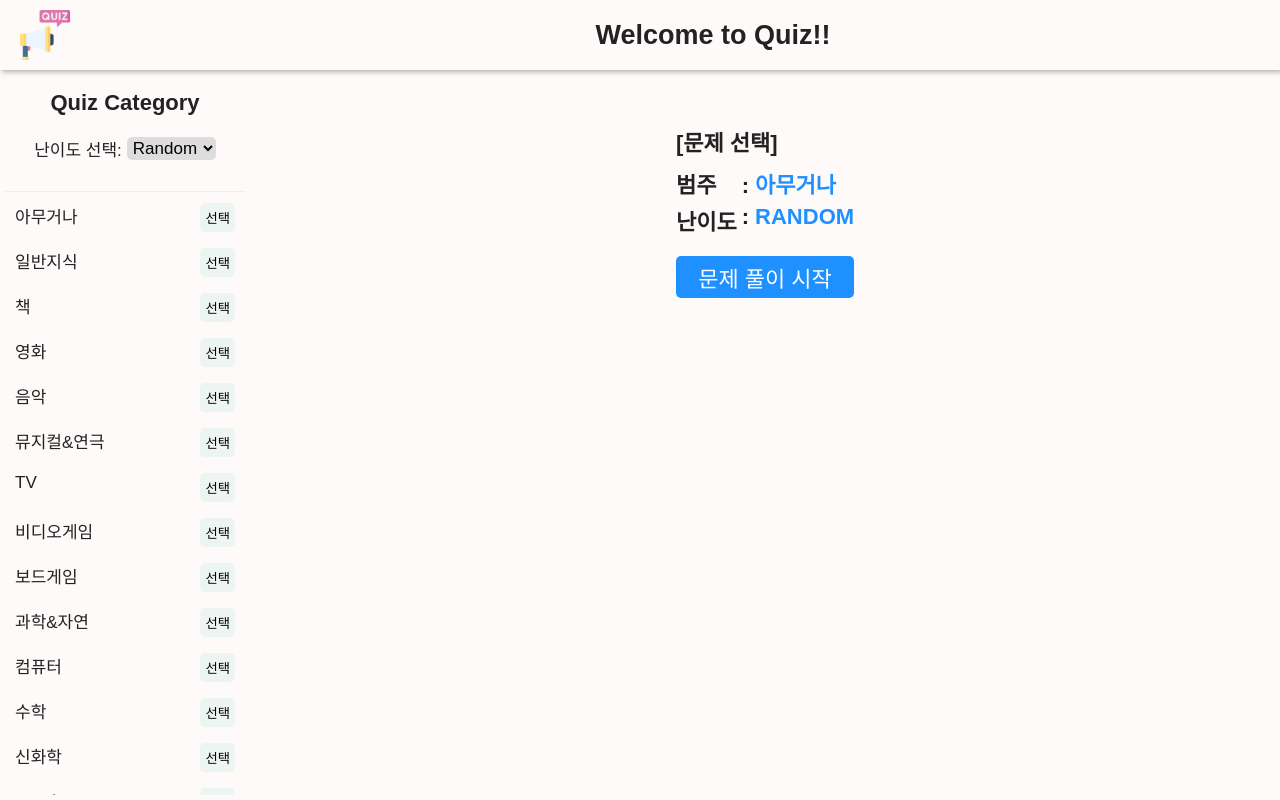
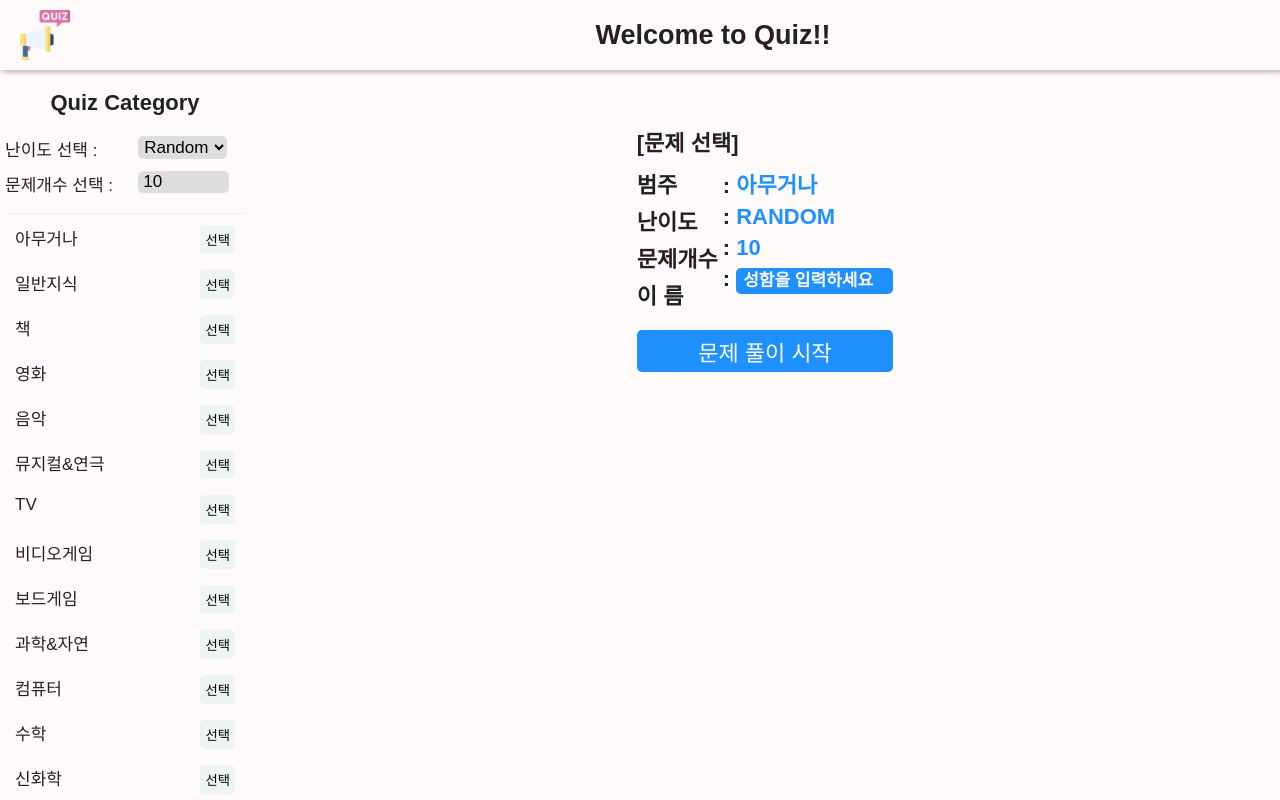
Before and after one commit to josunyjostar/quiz, a React (Create React App) app: page / in a window 1280 px wide. Built offline with nearby package versions, Linux system fonts and the light colour scheme.

Commit message:
Feat ,Style : sidebar 옵션에 문제 개수 추가 및 레이아웃 수정

```diff
--- a/src/components/quiz/ProblemList/ProblemList.tsx
+++ b/src/components/quiz/ProblemList/ProblemList.tsx
@@ -7,9 +7,10 @@ import Container from "./ProblemList.styled";
 
 interface Props {
   problems: Problem[];
+  candidateName: string;
 }
 
-function ProblemList({ problems }: Props) {
+function ProblemList({ problems, candidateName }: Props) {
   const [idx, setIdx] = useState<number>(1);
   const [isSelected, setIsSelected] = useState<boolean>(false);
   const [isOpenAnswer, setOpenAnswer] = useState<boolean>(false);
@@ -71,6 +72,7 @@ function ProblemList({ problems }: Props) {
   return (
     <Container isOpenAnswer={isOpenAnswer} isSelected={isSelected}>
       <div className="progress">
+        <span className="current-progress">{`응시자 이름: ${candidateName}`}</span>
         {isEnd ? <span className="current-progress">마지막 문제 입니다.</span> : <span className="current-progress">{`total ${idx}/${problems.length}`}</span>}
         <Timer isEnd={isEnd && isSelected} />
       </div>
--- a/src/components/quiz/SettingProblem/SettingProblem.styled.ts
+++ b/src/components/quiz/SettingProblem/SettingProblem.styled.ts
@@ -23,6 +23,21 @@ const Container = styled(Btn)`
           color: dodgerblue;
           text-transform: uppercase;
         }
+        input {
+          color: #fff;
+          width: 150px;
+          font-size: ${(props) => props.theme.contentfontSize_web};
+          background: dodgerblue;
+
+          border: none;
+          border-radius: 5px;
+          padding: 3px 0px;
+          padding-left: 7px;
+          font-weight: bold;
+        }
+        input::placeholder {
+          color: snow;
+        }
       }
     }
     button {
--- a/src/components/quiz/SettingProblem/SettingProblem.tsx
+++ b/src/components/quiz/SettingProblem/SettingProblem.tsx
@@ -1,4 +1,4 @@
-import React from "react";
+import React, { useRef } from "react";
 import Container from "./SettingProblem.styled";
 import ajaxStore from "../../../store/ajaxStore";
 import { SelectedCategory } from "../../../page/Quiz";
@@ -6,13 +6,17 @@ import { SelectedCategory } from "../../../page/Quiz";
 interface Props {
   data: SelectedCategory;
   difficulty: string;
+  cnt: number;
+  setCandidateName: React.Dispatch<React.SetStateAction<string>>;
 }
 
-function SettingProblem({ data, difficulty }: Props) {
+function SettingProblem({ data, difficulty, cnt, setCandidateName }: Props) {
+  const inputRef = useRef<HTMLInputElement>(null);
   const { getProblems } = ajaxStore();
 
   function testStart() {
-    getProblems(difficulty, data.category_number);
+    getProblems(difficulty, data.category_number, cnt);
+    setCandidateName(inputRef.current!.value);
   }
 
   return (
@@ -23,6 +27,8 @@ function SettingProblem({ data, difficulty }: Props) {
           <div>
             <div>{`범주`}</div>
             <div>{`난이도`}</div>
+            <div>{`문제개수`}</div>
+            <div>{`이 름`}</div>
           </div>
           <div className="right">
             <div>
@@ -31,6 +37,13 @@ function SettingProblem({ data, difficulty }: Props) {
             </div>
             <div>
               {`: `} <em>{`${difficulty}`}</em>
+            </div>
+            <div>
+              {`: `} <em>{`${cnt}`}</em>
+            </div>
+            <div>
+              {`: `}
+              <input ref={inputRef} type="text" placeholder="성함을 입력하세요"></input>
             </div>
           </div>
         </div>
--- a/src/components/quiz/SidebarList/SidebarList.styled.ts
+++ b/src/components/quiz/SidebarList/SidebarList.styled.ts
@@ -1,6 +1,9 @@
 import styled from "styled-components";
 const Container = styled.div`
   height: 100%;
+
+  position: relative;
+  .option-shell {
     h6 {
       text-align: center;
       font-weight: bold;
@@ -8,30 +11,43 @@ const Container = styled.div`
       margin-top: 20px;
       margin-bottom: 20px;
     }
-  position: relative;
-  .option {
     display: flex;
     flex-direction: column;
     position: sticky;
     top: 0;
-    .option-select {
+    .option-select-section {
       display: flex;
+      flex-direction: column;
       justify-content: center;
       align-items: center;
-      margin-bottom: 30px;
+      margin-bottom: 7px;
       font-size: ${(props) => props.theme.contentfontSize_web};
-
-      .select {
+      padding: 0 5px;
+      .option-select {
+        width: 100%;
+        margin-bottom: 10px;
+        display: flex;
+        .left {
+          flex: 6;
+        }
+        .right {
+          flex: 5;
           font-family: Arial;
           margin-left: 5px;
 
-        select {
+          select,
+          input {
             font-size: ${(props) => props.theme.contentfontSize_web};
             background: #ddd;
 
             border: none;
             border-radius: 5px;
             padding: 1px 2px;
+          }
+          input {
+            width: 84px;
+            padding-left: 5px;
+          }
         }
       }
     }
--- a/src/components/quiz/SidebarList/SidebarList.tsx
+++ b/src/components/quiz/SidebarList/SidebarList.tsx
@@ -1,4 +1,4 @@
-import React, { Dispatch, SetStateAction, ChangeEvent } from "react";
+import React, { Dispatch, SetStateAction, ChangeEvent, useRef } from "react";
 import { category } from "../../../resources/category";
 import Container from "./SidebarList.styled";
 import Hr from "../../common/Hr.styled";
@@ -7,11 +7,16 @@ import { SelectedCategory } from "../../../page/Quiz";
 interface Props {
   setCategory: Dispatch<SetStateAction<SelectedCategory>>;
   setDifficulty: Dispatch<SetStateAction<string>>;
+  setSelectedProblemCnt: React.Dispatch<React.SetStateAction<number>>;
 }
 
-function SidebarList({ setCategory, setDifficulty }: Props) {
+function SidebarList({ setCategory, setDifficulty, setSelectedProblemCnt }: Props) {
+  const inputRef = useRef(null);
   function selectDifficulty(e: ChangeEvent<HTMLSelectElement>): void {
     setDifficulty(e.target.value);
+  }
+  function selectedProblemCnt(e: ChangeEvent<HTMLInputElement>): void {
+    setSelectedProblemCnt(+e.target.value);
   }
 
   function testStart(v: { category: string; category_number: number }): void {
@@ -20,11 +25,12 @@ function SidebarList({ setCategory, setDifficulty }: Props) {
 
   return (
     <Container>
-      <div className="option">
+      <div className="option-shell">
         <h6>Quiz Category</h6>
+        <div className="option-select-section">
           <div className="option-select">
-          <span>난이도 선택:</span>
-          <span className="select">
+            <span className="left">난이도 선택 : </span>
+            <span className="right">
               <select onChange={selectDifficulty}>
                 <option value="random">Random</option>
                 <option value="easy">Easy</option>
@@ -32,6 +38,13 @@ function SidebarList({ setCategory, setDifficulty }: Props) {
                 <option value="hard">Hard</option>
               </select>
             </span>
+          </div>
+          <div className="option-select">
+            <span className="left">문제개수 선택 : </span>
+            <span className="right">
+              <input ref={inputRef} type="number" min="10" max="50" defaultValue={10} onChange={selectedProblemCnt} />
+            </span>
+          </div>
         </div>
         <div className="difficulty-select"></div>
         <Hr />
--- a/src/page/Quiz.tsx
+++ b/src/page/Quiz.tsx
@@ -14,6 +14,9 @@ export interface SelectedCategory {
 function Quiz() {
   const [selectedCategory, setSelectedCategory] = useState<SelectedCategory>({ category: "아무거나", category_number: -1 });
   const [selectedDifficulty, setSelectedDifficulty] = useState<string>("random");
+  const [selectedProblemCnt, setSelectedProblemCnt] = useState<number>(10);
+  const [candidateName, setCandidateName] = useState<string>("null");
+  const [isRequired, setIsRequired] = useState<boolean>(false);
   const { problems } = useAjaxStore();
 
   return (
@@ -21,9 +24,15 @@ function Quiz() {
       <Header />
       <div className="content">
         <div className="sidebar">
-          <SidebarList setCategory={setSelectedCategory} setDifficulty={setSelectedDifficulty} />
+          <SidebarList setCategory={setSelectedCategory} setDifficulty={setSelectedDifficulty} setSelectedProblemCnt={setSelectedProblemCnt} />
         </div>
-        <div className="main">{problems ? <ProblemList problems={problems} /> : <SettingProblem data={selectedCategory} difficulty={selectedDifficulty} />}</div>
+        <div className="main">
+          {problems ? (
+            <ProblemList problems={problems} candidateName={candidateName} />
+          ) : (
+            <SettingProblem data={selectedCategory} difficulty={selectedDifficulty} cnt={selectedProblemCnt} setCandidateName={setCandidateName} />
+          )}
+        </div>
       </div>
     </Container>
   );
--- a/src/store/ajaxStore.ts
+++ b/src/store/ajaxStore.ts
@@ -12,7 +12,7 @@ export interface Problem {
 
 interface ProblemStore {
   problems: Problem[] | null;
-  getProblems: (difficulty: string, category_number: number) => void;
+  getProblems: (difficulty: string, category_number: number, cnt: number) => void;
 }
 
 //https://opentdb.com/api.php?amount=10&type=multiple 수량 / 타입
@@ -21,7 +21,7 @@ interface ProblemStore {
 
 const ajaxStore = create<ProblemStore>((set) => ({
   problems: null,
-  getProblems: async (_difficulty, category_number) => {
+  getProblems: async (_difficulty, category_number, cnt) => {
     try {
       let difficulty = "";
       let category = "";
@@ -29,7 +29,7 @@ const ajaxStore = create<ProblemStore>((set) => ({
       if (category_number !== -1) category += `&category=${category_number}`;
       const {
         data: { results },
-      } = await axios.get(process.env.REACT_APP_API_URL + `amount=10` + category + difficulty + "&type=multiple");
+      } = await axios.get(process.env.REACT_APP_API_URL + `amount=${cnt}` + category + difficulty + "&type=multiple");
 
       set(() => ({
         problems: results,
--- a/src/styles/Theme.ts
+++ b/src/styles/Theme.ts
@@ -21,7 +21,7 @@ const theme = {
   containerPaddingLR_mobile: "4px",
   headerHeight_web: "70px",
   sidebarWidth: 250,
-  sidebarOptionHeight: "127px",
+  sidebarOptionHeight: "149px",
   mobileWidth: 767,
 };
 
```
Lines whose indentation alone changed are shown as unchanged.
